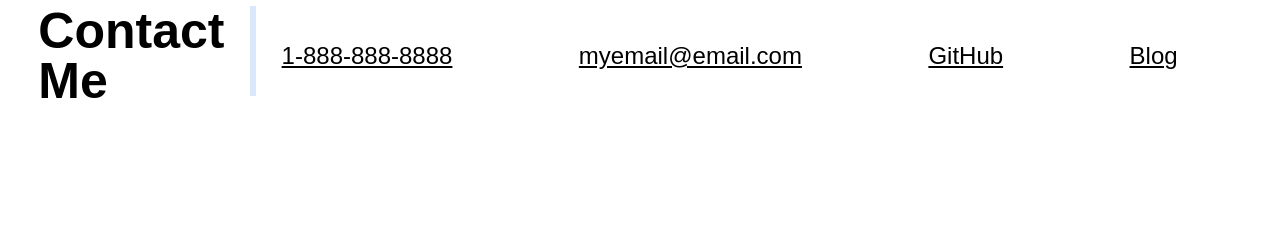
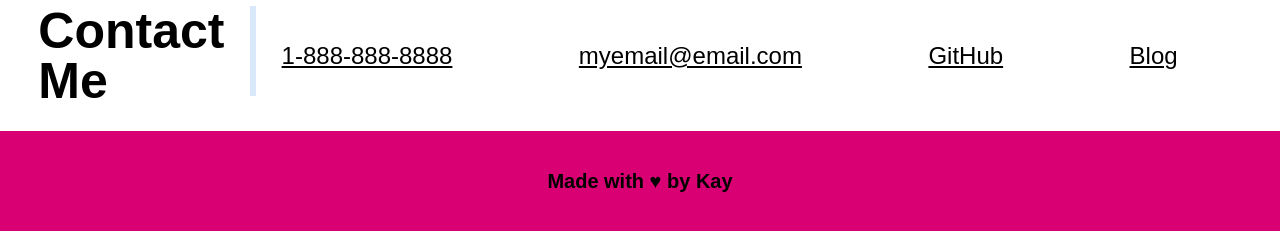
Before and after one commit to Kay-Annn/first-homepage, a plain HTML site: page index.html in a window 1280 px wide. Shown: the part 1757-1988 px from the top of the page. Before the commit the page ends 1866 px from the top, so only its background shows below. Drawn offline with Linux system fonts and the light colour scheme.

Commit message:
added a footer

```diff
--- a/assets/style.css
+++ b/assets/style.css
@@ -83,7 +83,8 @@
 }
 
 .aboutmeheading,
-.workheading, .contactmeheading{
+.workheading,
+.contactmeheading {
     font-size: 50px;
     display: flex;
     flex-direction: row;
@@ -193,11 +194,21 @@
     margin-top: 3%;
 }
 
-    .contactitems{
+.contactitems {
     display: flex;
     flex-direction: row;
     flex-wrap: wrap;
     justify-content: space-between;
+}
+
+.footer {
+    font-size: 20px;
+    margin-top: 2%;
+    height: 100px;
+    text-align: center;
+    font-weight: bolder;
+    padding: 40px;
+    background-color: var(--theme-colour);
 }
 
 @media screen and (min-width: 1056px) {
--- a/index.html
+++ b/index.html
@@ -158,8 +158,8 @@
     </section>
 
     <footer>
-        <div>
-
+        <div class="footer">
+<p>Made with &hearts; by Kay  </p>
         </div>
     </footer>
 
```
Lines whose indentation alone changed are shown as unchanged.
